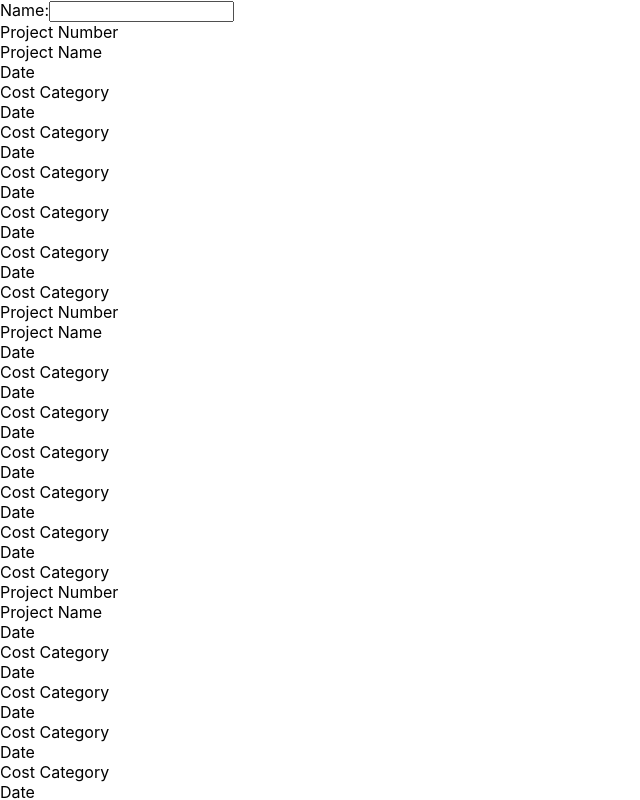
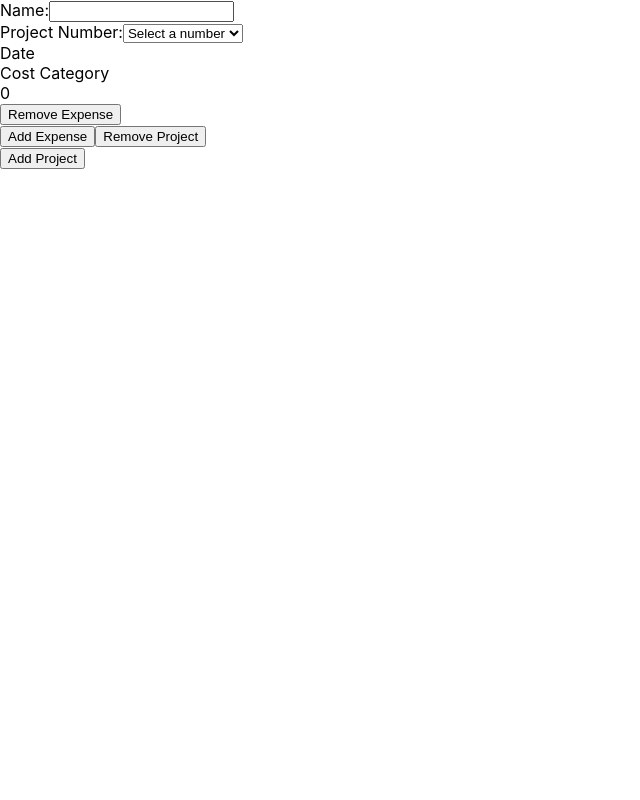
Before and after one commit to matthewb-ATEC/expense-report, a React (Create React App) app: page / in a window 1280 px wide. Shown: the top 800 px of the page, without its empty margins (0-640 px from the left). Built offline with nearby package versions, Linux system fonts and the light colour scheme.

Commit message:
add and remove expenses and projects

```diff
--- a/src/Components/Expense.tsx
+++ b/src/Components/Expense.tsx
@@ -1,4 +1,4 @@
-import React from 'react';
+import React from "react";
 
 interface Expense {
   // Define any props you expect to pass to this component
--- a/src/Components/Home.tsx
+++ b/src/Components/Home.tsx
@@ -1,20 +1,21 @@
-import React from 'react';
-import Project from './Project';
-import Expense from './Expense';
+import Project from "./Project";
+import React, { useEffect, useState } from "react";
+import { allProjects } from "../Data/projects";
 
-interface HomeProps {
-  // Define any props you expect to pass to this component
-}
+const Home: React.FC = () => {
+  // List of all projecst created by the user to track expenses
+  const [projects, setProjects] = useState([{ id: 0 }]);
 
-const Home: React.FC<HomeProps> = (props) => {
-  // You can define any state or handlers here
+  // Adds a new default project to the overall list
+  const addProject = () => {
+    const newProject = { id: projects[projects.length - 1].id + 1 }; // Simple ID generation based on length
+    setProjects([...projects, newProject]);
+  };
 
-  const projects = [
-    {id: 0},
-    {id: 1},
-    {id: 2},
-    {id: 3},
-  ]
+  // Removes the selected project from the overall list
+  const removeProject = (id: number) => {
+    setProjects(projects.filter((project) => project.id !== id));
+  };
 
   const handleSubmit = (event: React.FormEvent) => {
     event.preventDefault();
@@ -30,10 +31,17 @@ const Home: React.FC<HomeProps> = (props) => {
 
       {projects.map((project) => (
         <div key={project.id}>
-          <Project />
+          <Project allProjects={allProjects} />
+
+          <button type="button" onClick={() => removeProject(project.id)}>
+            Remove Project
+          </button>
         </div>
       ))}
 
+      <button type="button" onClick={addProject}>
+        Add Project
+      </button>
     </form>
   );
 };
--- a/src/Components/Project.tsx
+++ b/src/Components/Project.tsx
@@ -1,31 +1,77 @@
-import React from 'react';
-import Expense from './Expense';
+import React, { useState } from "react";
+import Expense from "./Expense";
 
-interface Project {
-  // Define any props you expect to pass to this component
+interface ProjectProps {
+  allProjects: { number: number; name: string }[];
 }
 
-const Project: React.FC<Project> = (props) => {
+const Project: React.FC<ProjectProps> = ({ allProjects }) => {
+  // State for the selected project number and name
+  const [selectedProjectNumber, setSelectedProjectNumber] = useState<
+    number | undefined
+  >();
+  const [selectedProjectName, setSelectedProjectName] = useState<
+    string | undefined
+  >();
 
-    const expenses = [
-        {id:0},
-        {id:1},
-        {id:2},
-        {id:3},
-        {id:4},
-        {id:5}
-    ]
+  // The list of all expenses created by the user for this project
+  const [expenses, setExpenses] = useState([{ id: 0 }]);
 
-    return (
+  // Adds a new default expense to the list of expenses for this project
+  const addExpense = () => {
+    const newExpense = { id: expenses[expenses.length - 1].id + 1 }; // Simple ID generation based on length
+    setExpenses([...expenses, newExpense]);
+  };
+
+  // Removes the selected expense from this project
+  const removeExpense = (id: number) => {
+    setExpenses(expenses.filter((expense) => expense.id !== id));
+  };
+
+  // Update the project name and notify Home component based on selected project number
+  const handleProjectNumberChange = (
+    event: React.ChangeEvent<HTMLSelectElement>
+  ) => {
+    const number = Number(event.target.value);
+    setSelectedProjectNumber(number);
+
+    const project = allProjects.find((project) => project.number === number);
+    setSelectedProjectName(project ? project.name : "");
+  };
+
+  return (
     <>
-      <div>Project Number</div>
-      <div>Project Name</div>
+      <div>
+        <label htmlFor="projectNumber">Project Number:</label>
+        <select
+          id="projectNumber"
+          value={selectedProjectNumber || ""}
+          onChange={handleProjectNumberChange}
+        >
+          <option value="">Select a number</option>
+          {allProjects.map((project) => (
+            <option key={project.number} value={project.number}>
+              {project.number}
+            </option>
+          ))}
+        </select>
+      </div>
+
+      <div>{selectedProjectName}</div>
 
       {expenses.map((expense) => (
         <div key={expense.id}>
           <Expense />
+          <div>{expense.id}</div>
+          <button type="button" onClick={() => removeExpense(expense.id)}>
+            Remove Expense
+          </button>
         </div>
       ))}
+
+      <button type="button" onClick={addExpense}>
+        Add Expense
+      </button>
     </>
   );
 };
--- /dev/null
+++ b/src/Data/projects.tsx
@@ -0,0 +1,6 @@
+export const allProjects = [
+  { number: 1, name: "Project A" },
+  { number: 2, name: "Project B" },
+  { number: 3, name: "Project C" },
+  { number: 4, name: "Project D" },
+];
```
Also changed, not shown: 1 other file (tests, documents, lock files or other folders).
